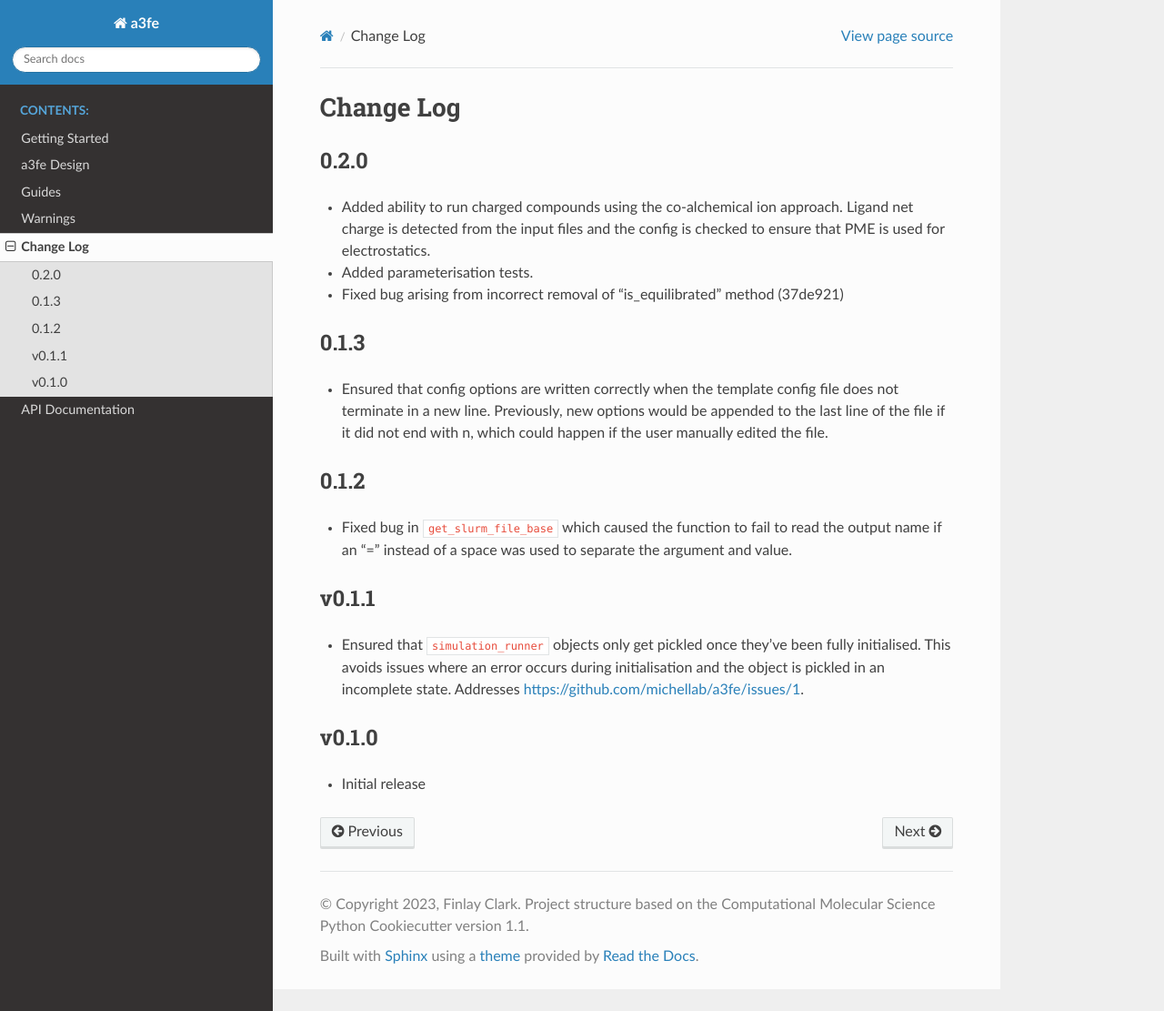
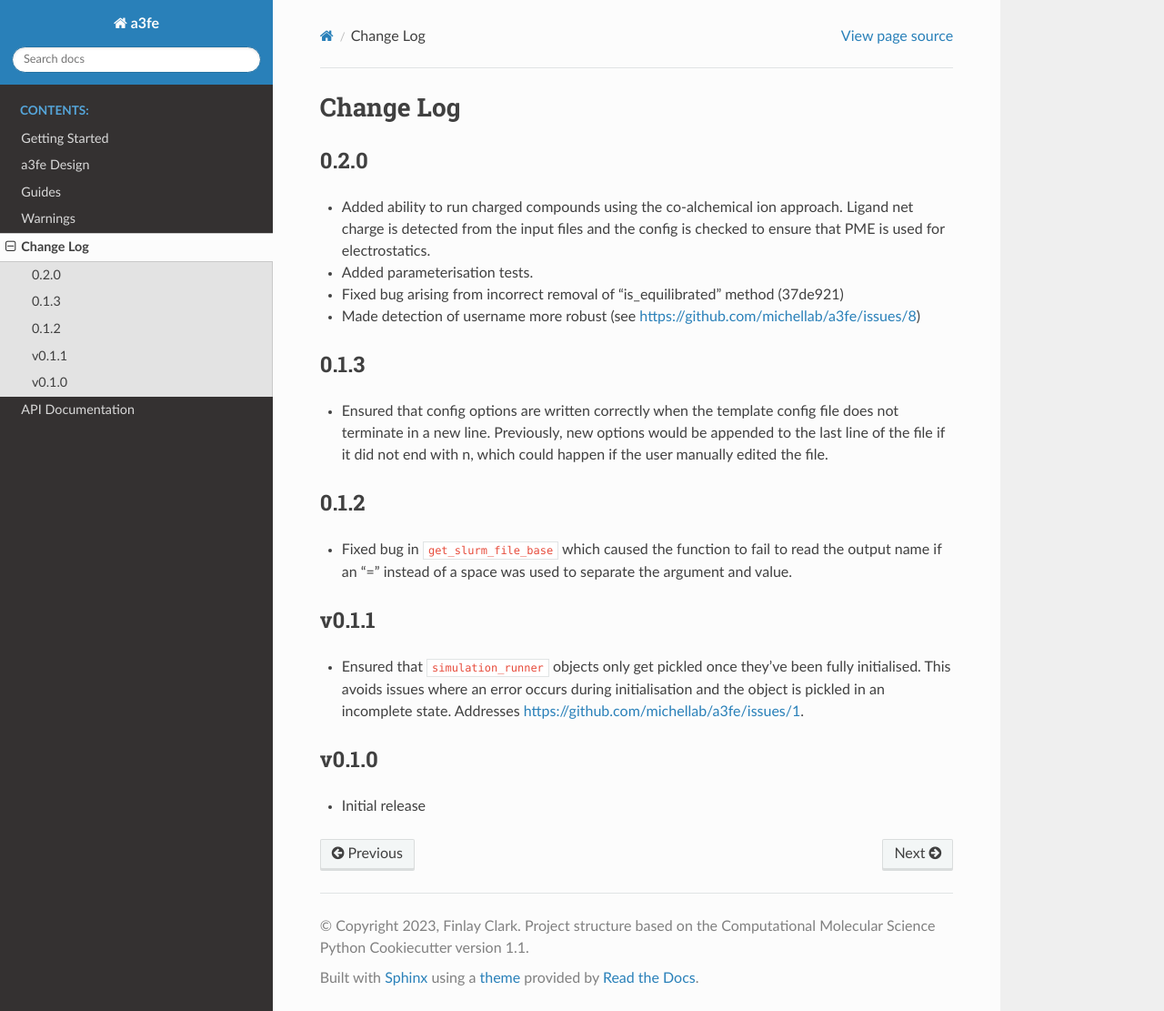
Before and after one commit to michellab/a3fe, a Sphinx documentation site: the page built from docs/CHANGELOG.rst, in a window 1280 px wide and 1111 px high. Shown: the whole window at 91% size. Built offline with Sphinx 7.4.7 and the Read the Docs theme 3.1.0, drawn with Linux system fonts in a browser that asks for light colours.

Commit message:
Update changelog

```diff
--- a/docs/CHANGELOG.rst
+++ b/docs/CHANGELOG.rst
@@ -8,6 +8,7 @@ Change Log
 - Added ability to run charged compounds using the co-alchemical ion approach. Ligand net charge is detected from the input files and the config is checked to ensure that PME is used for electrostatics.
 - Added parameterisation tests.
 - Fixed bug arising from incorrect removal of "is_equilibrated" method (37de921)
+- Made detection of username more robust (see https://github.com/michellab/a3fe/issues/8)
 
 0.1.3
 ====================
```
